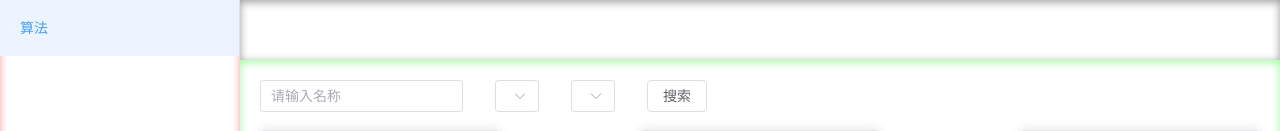
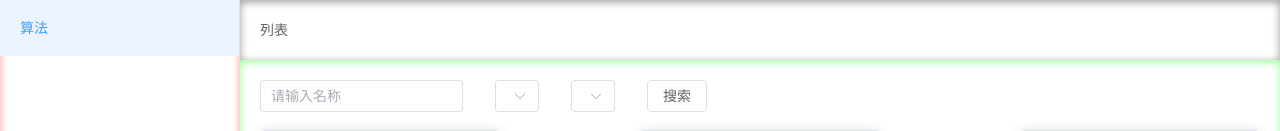
Before and after one commit to tanshaobo/trans-color, a Vue app: page /#/algorithm in a window 1280 px wide. Shown: the top 131 px of the page. Built offline with nearby package versions, Linux system fonts and the light colour scheme.

Commit message:
feat(components): feat(components): 增加面包屑导航

```diff
--- /dev/null
+++ b/src/components/layout/Header/index.vue
@@ -0,0 +1,56 @@
+<template>
+  <section class="header">
+    <el-breadcrumb>
+      <template v-for="(item, index) in breadcrumbList" :key="index">
+        <el-breadcrumb-item
+          v-if="index != breadcrumbList.length"
+          :to="{
+            name: item.name,
+            params: item.params
+          }"
+          @click="goRoute(item)"
+        >
+          {{ item.label }}
+        </el-breadcrumb-item>
+        <el-breadcrumb-item v-else>
+          {{ item.label }}
+        </el-breadcrumb-item>
+      </template>
+    </el-breadcrumb>
+  </section>
+</template>
+
+<script setup>
+import { reactive, toRefs, computed } from 'vue'
+import { useRoute, useRouter } from 'vue-router'
+
+const route = useRoute()
+const router = useRouter()
+
+const breadcrumbList = computed(() => {
+  const { meta, params } = route
+  let tempArr = []
+  if (meta && meta.crumb) {
+    tempArr = [...meta.crumb]
+  }
+  tempArr[tempArr.length - 1].params = params
+  return [...tempArr]
+})
+
+const goRoute = (item) => {
+  router.push({
+    name: item.name,
+    params: {
+      ...item.params
+    }
+  })
+}
+</script>
+
+<style lang="stylus" scoped>
+.header
+  display flex
+  .el-breadcrumb
+    line-height 60px
+    height 60px
+</style>
--- a/src/components/layout/SideMenu/index.vue
+++ b/src/components/layout/SideMenu/index.vue
@@ -35,7 +35,6 @@ watch(
   route,
   (newVal, oldVal) => {
     const { matched } = newVal
-    console.log(matched)
     state.expandedActiveKey = matched
       .filter((item, index) => index < matched.length - 1 && index < 2)
       .map((item) => item.meta.subMenu)
--- a/src/router/modules/algorithm.js
+++ b/src/router/modules/algorithm.js
@@ -2,7 +2,7 @@
  * @Author: tanshaobo
  * @Date: 2022-02-09 13:13:51
  * @LastEditors: tanshaobo
- * @LastEditTime: 2022-02-21 14:00:26
+ * @LastEditTime: 2022-02-21 14:57:19
  * @Description: 算法
  * @FilePath: \trans-color\src\router\modules\algorithm.js
  */
@@ -29,6 +29,7 @@ const algorithm = {
         crumb: [
           {
             path: '/algorithm',
+            name: 'AlgorithmList',
             label: '列表'
           }
         ]
@@ -45,10 +46,12 @@ const algorithm = {
         crumb: [
           {
             path: '/algorithm',
+            name: 'AlgorithmList',
             label: '列表'
           },
           {
             path: '/AlgorithmDetail',
+            name: 'AlgorithmDetail',
             label: '详情'
           }
         ]
--- a/src/views/Index.vue
+++ b/src/views/Index.vue
@@ -4,7 +4,9 @@
       <SideMenu />
     </el-aside>
     <el-container>
-      <el-header></el-header>
+      <el-header>
+        <Header />
+      </el-header>
       <el-main>
         <router-view></router-view>
       </el-main>
@@ -16,6 +18,8 @@
 <script setup>
 import { reactive } from 'vue'
 import SideMenu from '@/components/layout/SideMenu/index.vue'
+import Header from '@/components/layout/Header/index.vue'
+
 const source = [
   { Id: 1, Pid: 0, title: '1' },
   { Id: 2, Pid: 0, title: '2' },
```
